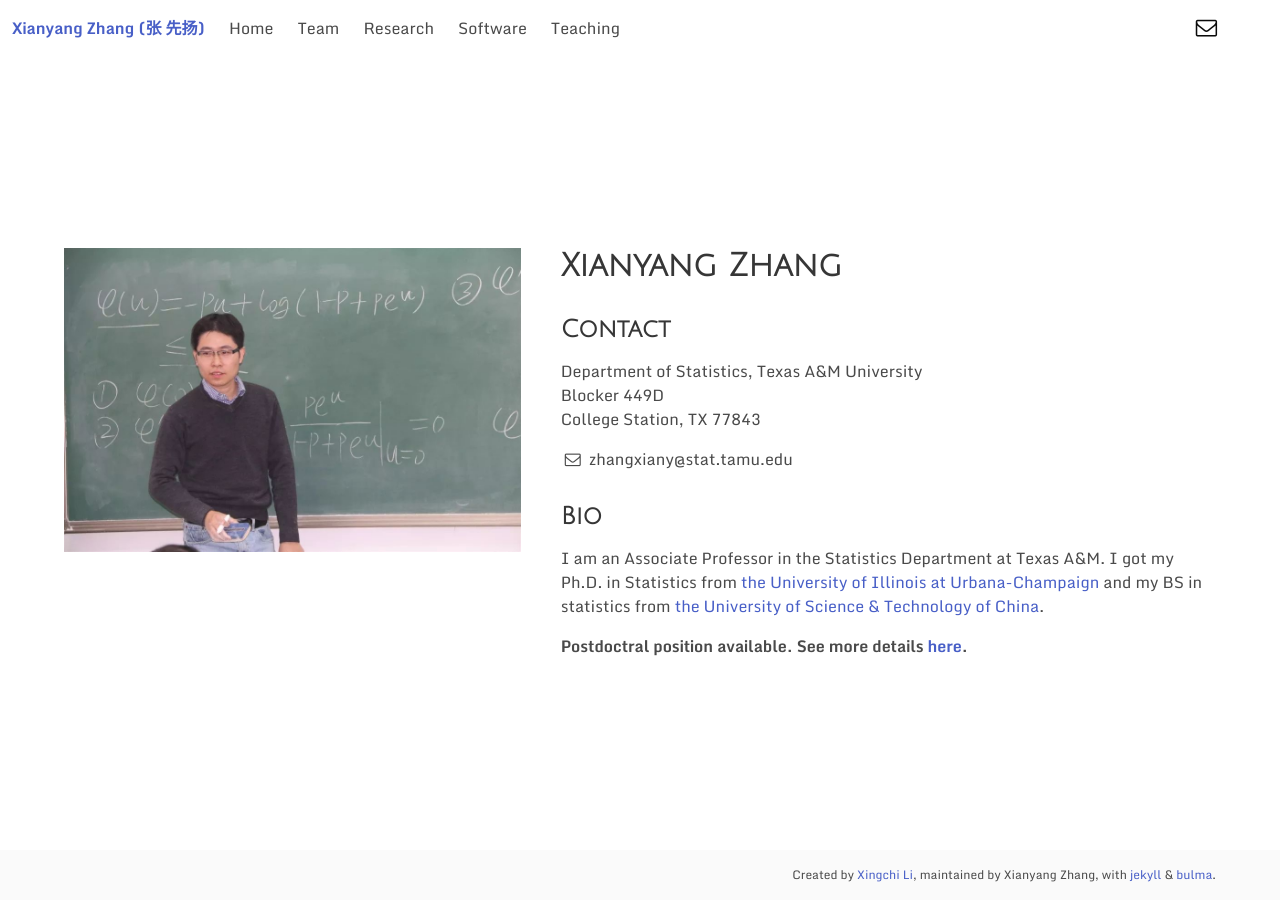
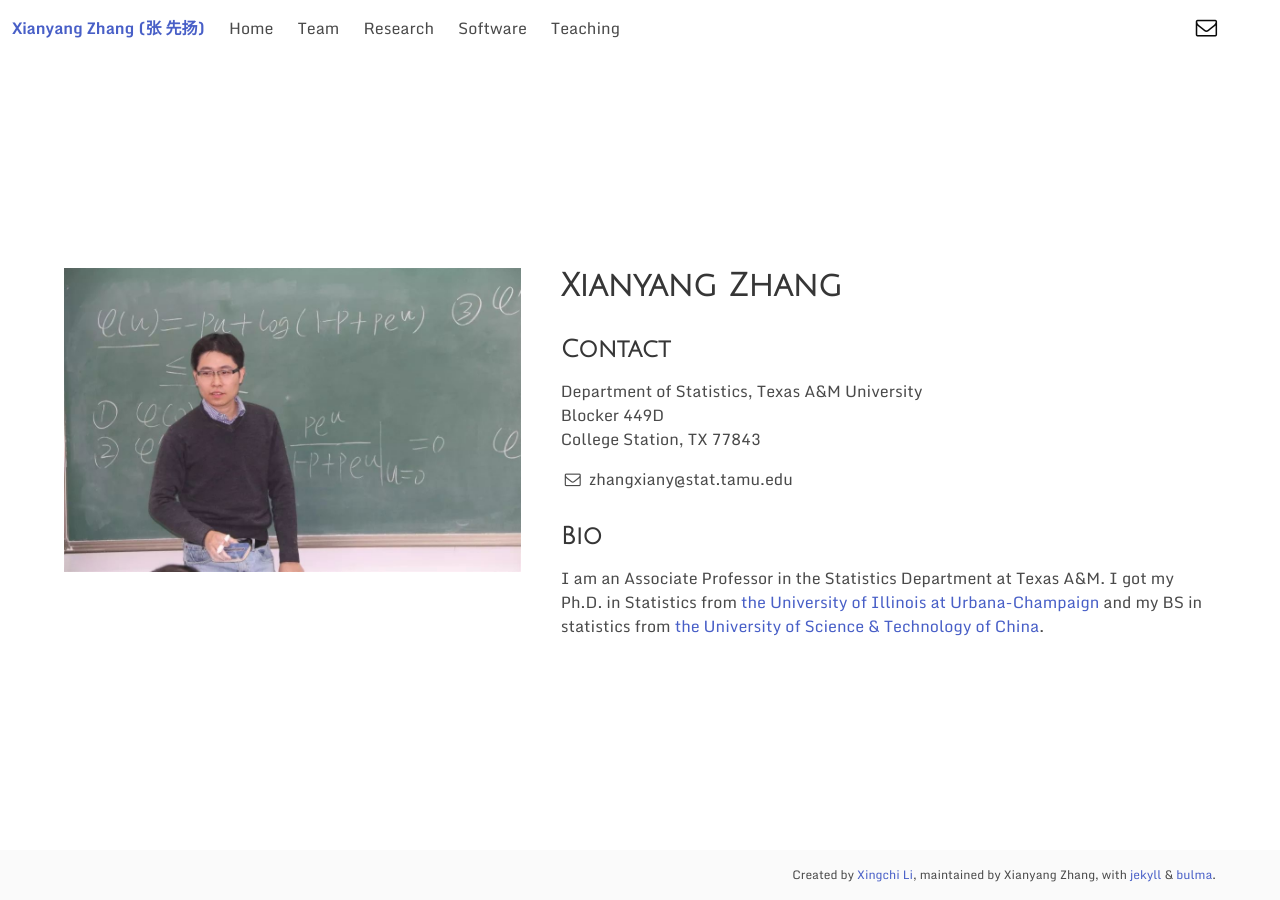
Before and after one commit to zhangxianyang11/zhangxiany-tamu.github.io, a Jekyll site: the page built from _pages/home.md, in a window 1280 px wide. Built offline with Jekyll 4.4.1, drawn with Linux system fonts in a browser that asks for light colours; a style sheet for code colours, icons or effects is not loaded.

Commit message:
Update home.md

```diff
--- a/_pages/home.md
+++ b/_pages/home.md
@@ -30,7 +30,6 @@ permalink: /
         <p>
           I am an Associate Professor in the Statistics Department at Texas A&M. I got my Ph.D. in Statistics from <a href="http://illinois.edu/">the University of Illinois at Urbana-Champaign</a> and my BS in statistics from <a href="http://en.ustc.edu.cn/">the University of Science & Technology of China</a>.
         </p>
-        <p><b>Postdoctral position available. See more details <a href="/opening">here</a>.</b></p>
       </div>
     </div>
   </div>
```
